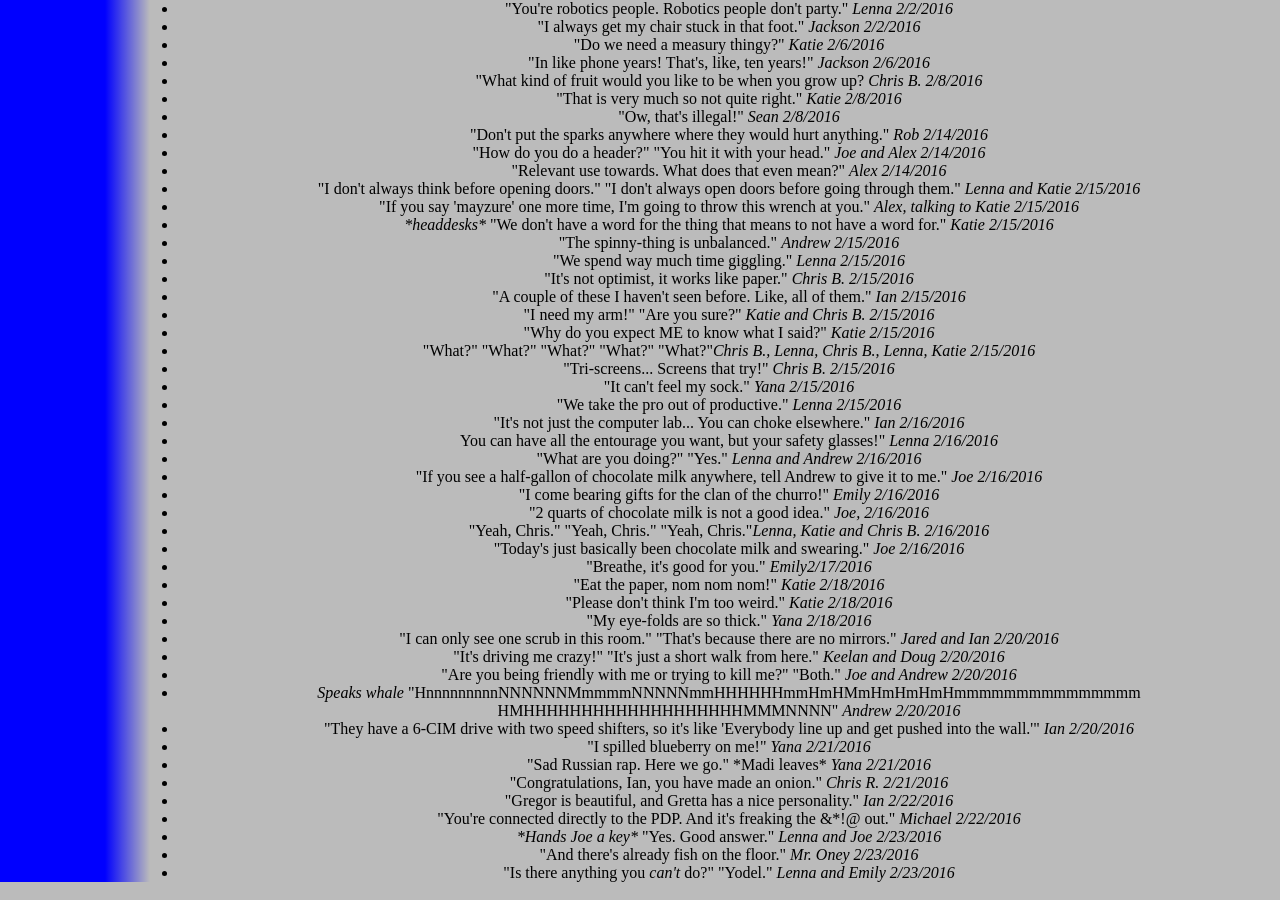
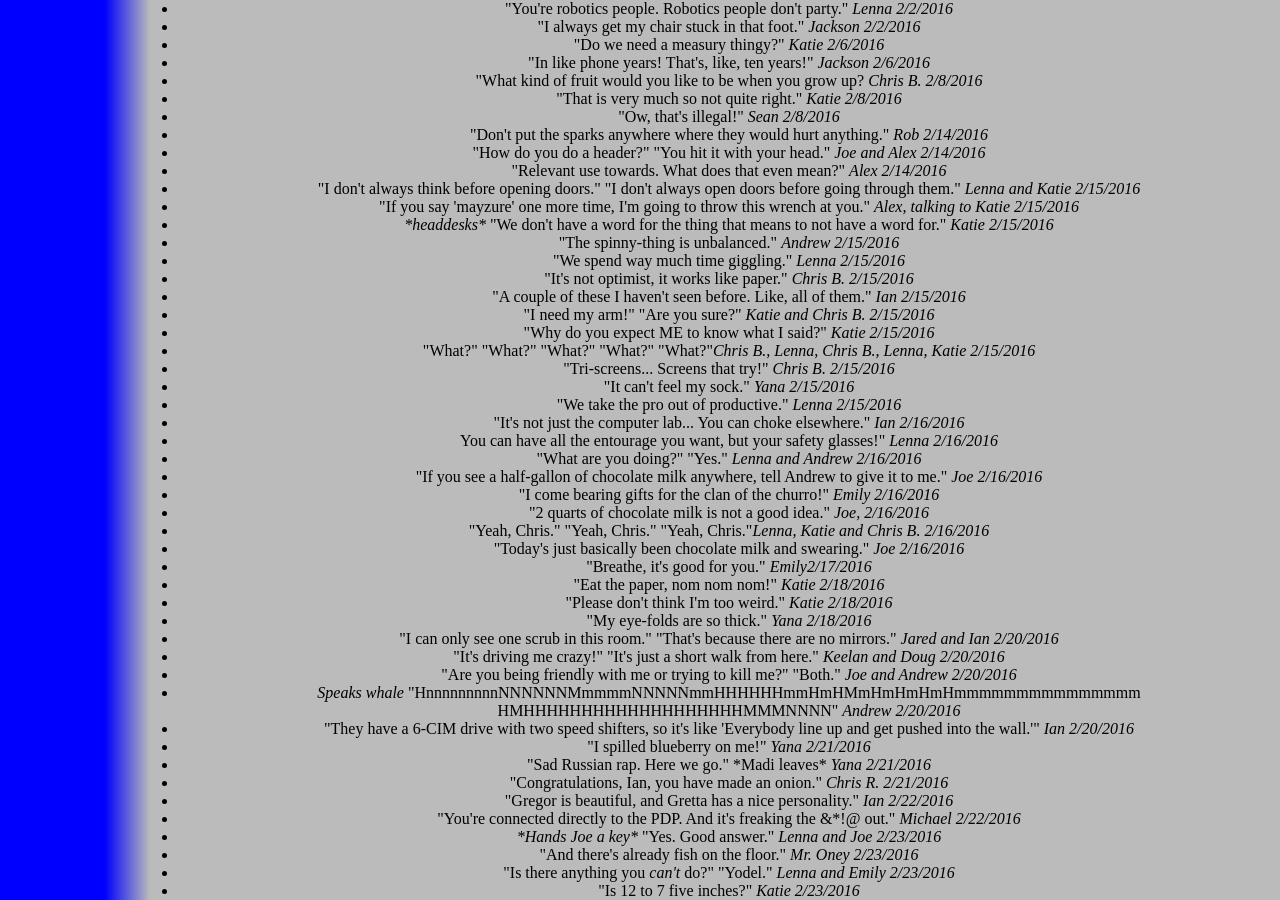
Before and after one commit to katiebugmoon/FRC4131.github.io, a Jekyll site: the page built from media/2016/quotes.html, in a window 1280 px wide and 900 px high, scrolled down 700 px. Built offline with Jekyll 4.4.1, drawn with Linux system fonts in a browser that asks for light colours; nearby versions of some CDN libraries.

Commit message:
Update quotes.html

```diff
--- a/media/2016/quotes.html
+++ b/media/2016/quotes.html
@@ -85,4 +85,5 @@ title: Build Season 2016 Quotes
 	<li><i>*Hands Joe a key* </i>"Yes. Good answer." <i>Lenna and Joe 2/23/2016</i></li>
 	<li>"And there's already fish on the floor." <i>Mr. Oney 2/23/2016</i></li>
 	<li>"Is there anything you <i>can't</i> do?" "Yodel." <i>Lenna and Emily 2/23/2016</i></li>
+	<li>"Is 12 to 7 five inches?" <i>Katie 2/23/2016</i></li>
 </ul><center>
```
